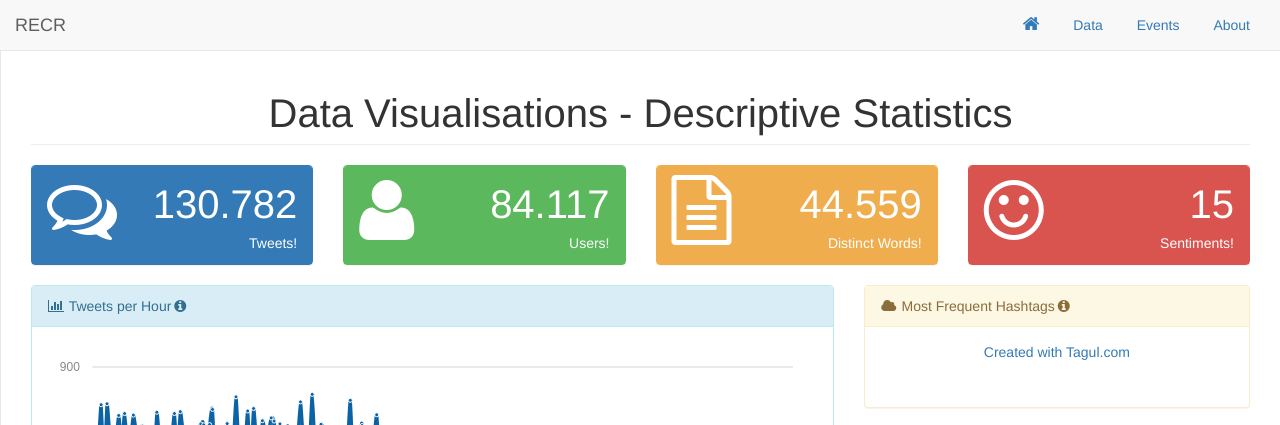
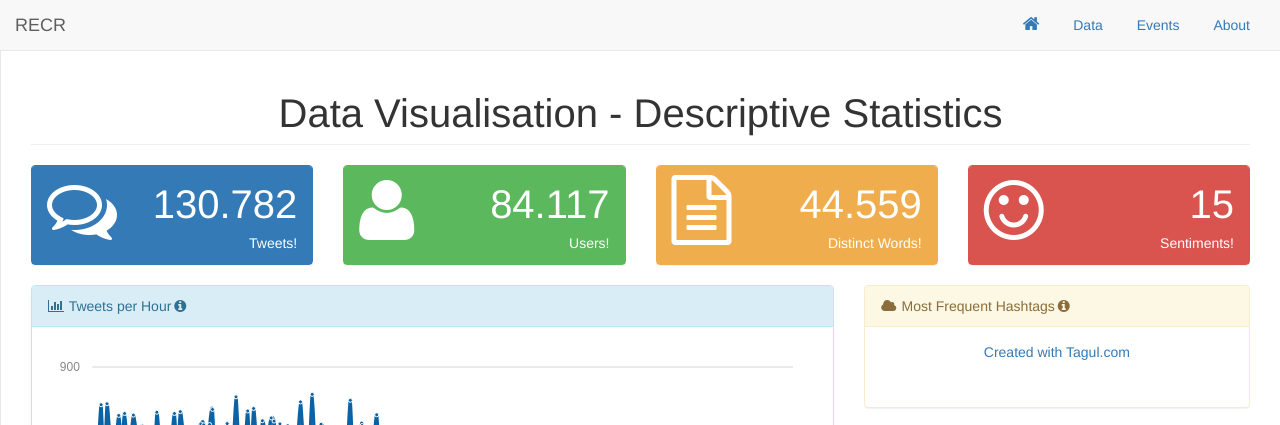
Before and after one commit to AndyFou/refugee-crisis, a website: page pages/index.html in a window 1280 px wide. Shown: the top 425 px of the page. Drawn offline with Linux system fonts and the light colour scheme; a script that the page names is missing.

Commit message:
Minor text change
Changed "Visualisations" to "Visualisation" on the Title

```diff
--- a/pages/index.html
+++ b/pages/index.html
@@ -63,7 +63,7 @@
     <div id="page-wrapper" class="wrapper-mine">
       <div class="row">
         <div class="col-lg-12">
-          <h1 class="page-header">Data Visualisations - Descriptive Statistics</h1>
+          <h1 class="page-header">Data Visualisation - Descriptive Statistics</h1>
         </div>
         <!-- /.col-lg-12 -->
       </div>
```
